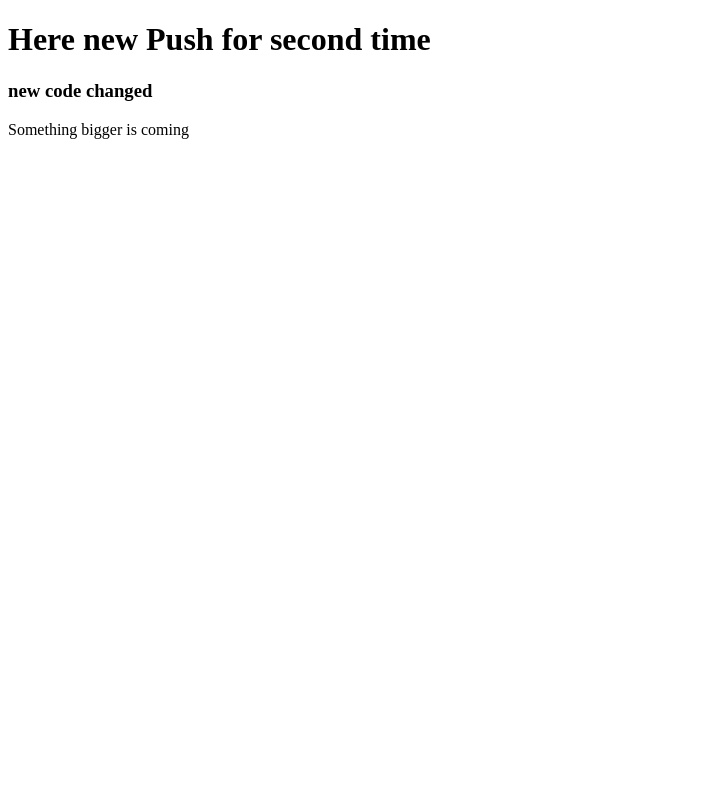
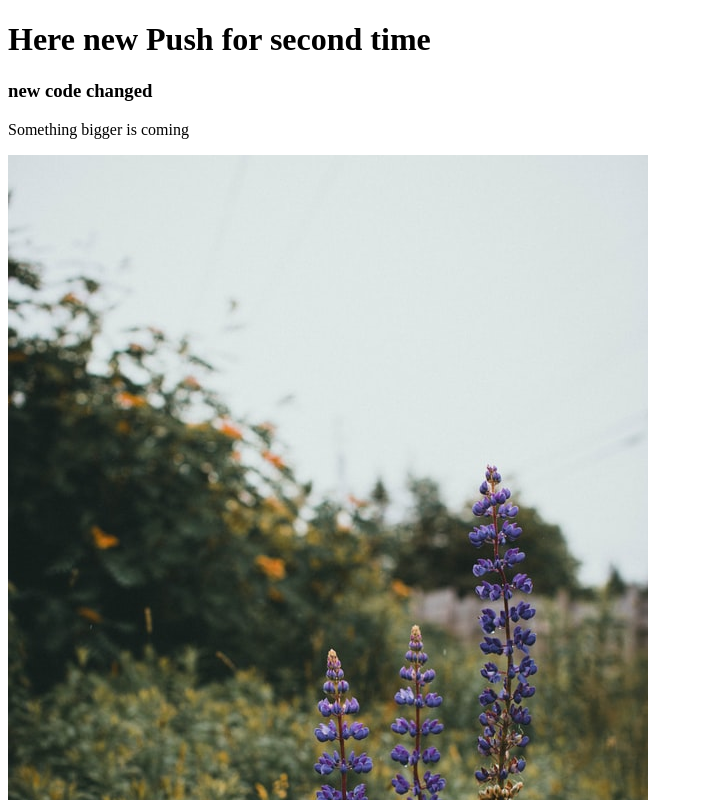
Before and after one commit to NandyAkash/my-new-repo, a plain HTML site: page index.html in a window 1280 px wide. Shown: the top 800 px of the page, without its empty margins (0-703 px from the left). Drawn offline with Linux system fonts and the light colour scheme.

Commit message:
added image

```diff
--- a/index.html
+++ b/index.html
@@ -10,5 +10,6 @@
     <h1>Here new Push for second time</h1>
     <h3>new code changed</h3>
     <p>Something bigger is coming</p>
+    <img src="images/image1.jpg" alt="">
 </body>
 </html>
```
Also changed, not shown: images/image1.jpg (added).
